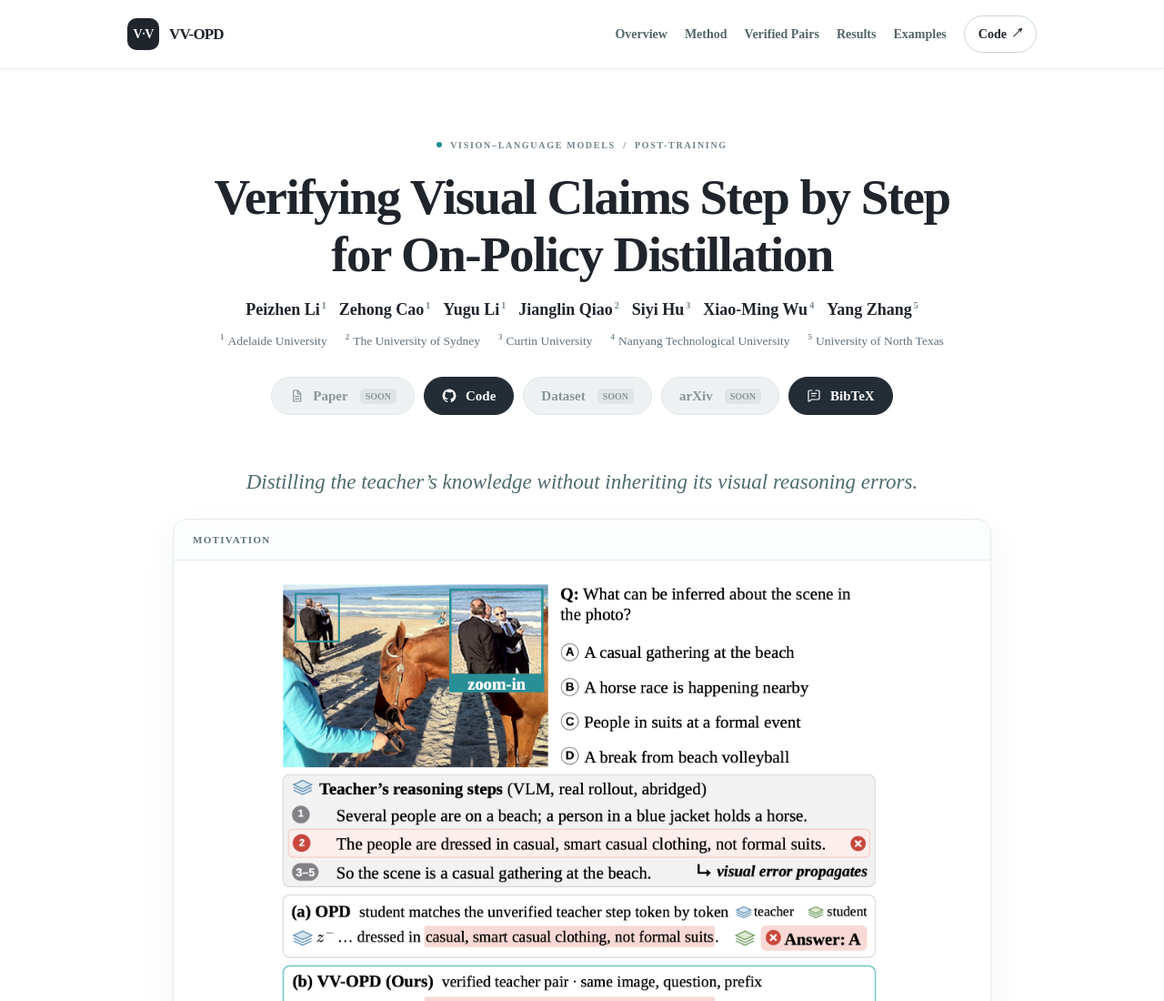
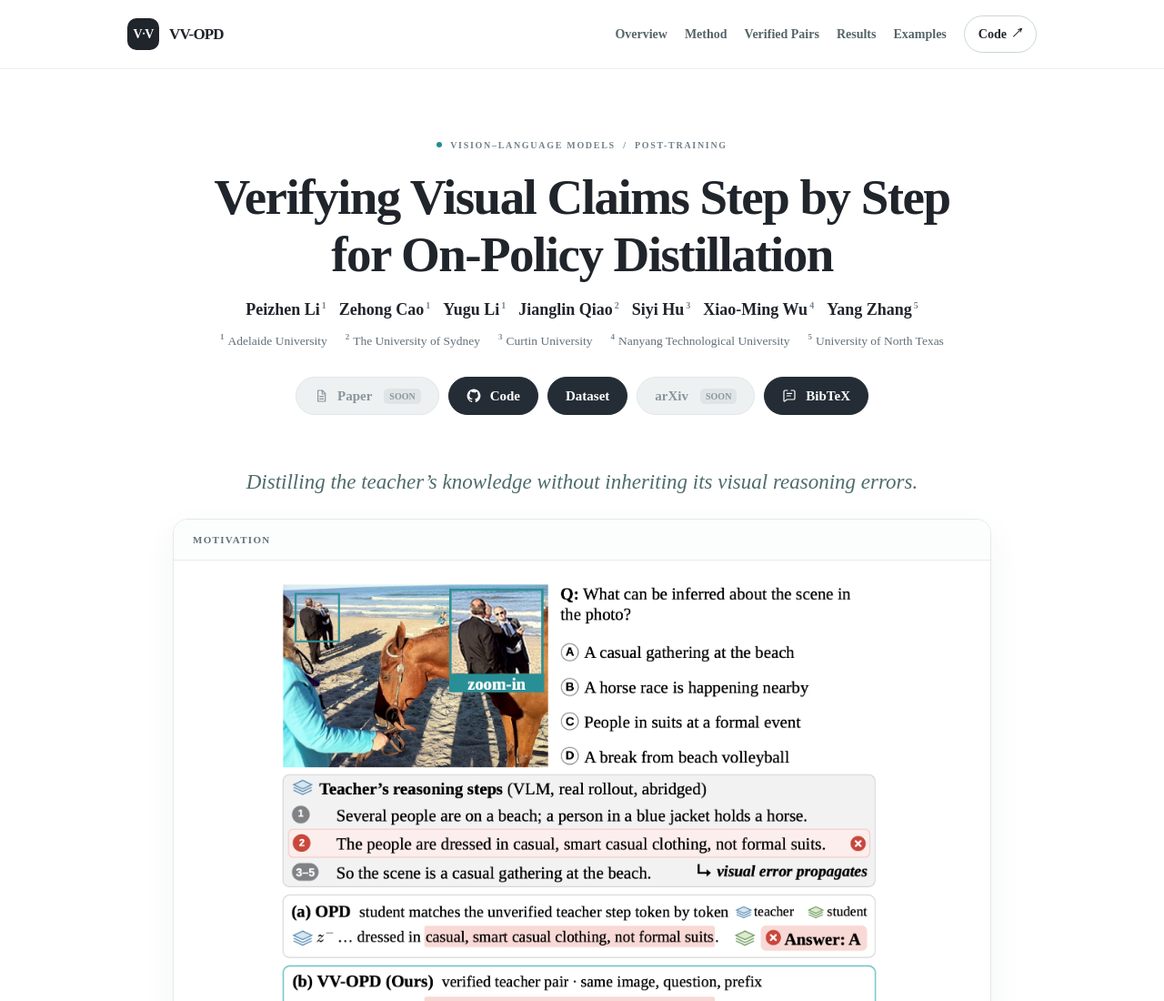
Before and after one commit to lipzh5/VV-OPD, a plain HTML site: page docs/index.html in a window 1280 px wide. Shown: the top 1100 px of the page at 91% size. Drawn offline with Linux system fonts and the light colour scheme.

Commit message:
update dataset path

```diff
--- a/docs/index.html
+++ b/docs/index.html
@@ -247,7 +247,6 @@
     @media(max-width:650px){.hero{padding:53px 0 46px}h1{font-size:clamp(34px,8vw,42px)}.author{font-size:14px}.institutions{font-size:11.5px}.tagline{font-size:18px;margin:38px auto 17px}.pipeline{padding:15px}.section{padding:58px 0 63px}.section-lead{font-size:14.5px}.bodycopy{font-size:14px;text-align:left}}
 
 
-
     /* FINAL IMAGE LAYOUT — paper Figure 1 single-column, the other three double-column */
     .wide-wrap { width: min(1180px, calc(100% - 48px)); margin-inline: auto; }
     .motivation-shell { max-width: 900px; margin: 0 auto; overflow: hidden; border: 1px solid #e3e9ea; border-radius: 16px; background: #fff; box-shadow: 0 13px 36px rgba(38,59,66,.055); }
@@ -400,7 +399,7 @@
 <svg aria-hidden="true" fill="currentColor" viewbox="0 0 24 24"><path d="M12 .8A11.2 11.2 0 0 0 8.46 22.6c.56.1.77-.24.77-.54v-2.08c-3.13.68-3.79-1.32-3.79-1.32-.51-1.29-1.24-1.63-1.24-1.63-1.02-.7.08-.68.08-.68 1.13.08 1.73 1.16 1.73 1.16 1 .1.8.68 3.27.3.1-.73.39-1.23.71-1.52-2.5-.28-5.13-1.24-5.13-5.56 0-1.23.44-2.23 1.15-3.02-.12-.28-.5-1.43.11-2.98 0 0 .94-.3 3.08 1.15A10.7 10.7 0 0 1 12 6.2c.95 0 1.9.13 2.79.37 2.14-1.45 3.08-1.15 3.08-1.15.61 1.55.23 2.7.11 2.98.72.79 1.15 1.79 1.15 3.02 0 4.33-2.64 5.27-5.15 5.55.4.35.76 1.02.76 2.07v3.02c0 .3.2.65.78.54A11.2 11.2 0 0 0 12 .8Z"></path></svg>
             Code
           </a>
-<span class="action disabled" title="Dataset link will be added">Dataset <span class="soon">SOON</span></span>
+<a class="action" href="https://huggingface.co/datasets/Peizhen/VV-OPD-Geo3K" target="_blank" rel="noopener noreferrer">Dataset</a>
 <span class="action disabled" title="arXiv link will be added">arXiv <span class="soon">SOON</span></span>
 <a class="action" href="#citation">
 <svg aria-hidden="true" fill="none" stroke="currentColor" stroke-linecap="round" stroke-linejoin="round" stroke-width="1.8" viewbox="0 0 24 24"><path d="M9 3H5a2 2 0 0 0-2 2v15a1 1 0 0 0 1.6.8L8 18h11a2 2 0 0 0 2-2V5a2 2 0 0 0-2-2h-4"></path><path d="M8 8h8M8 12h6"></path></svg>
```
